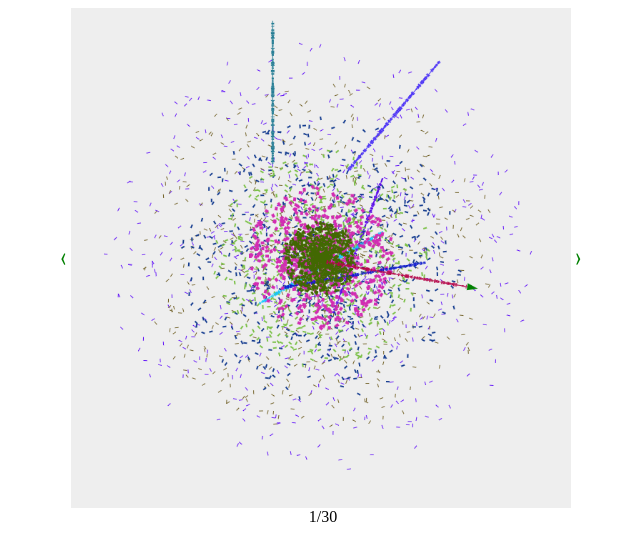
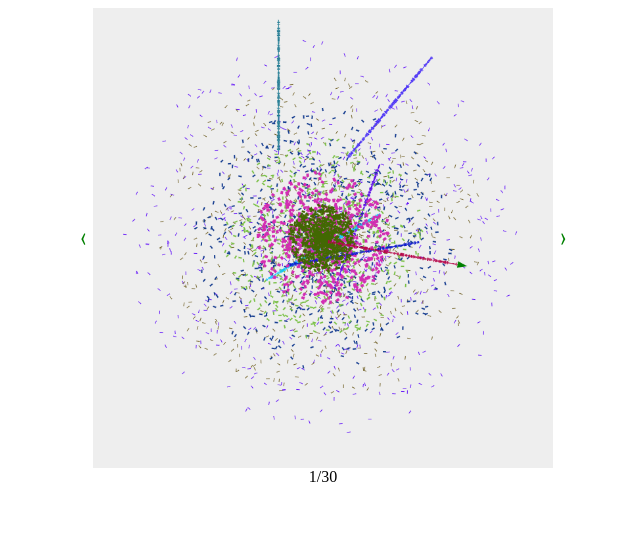
Before and after one commit to tumofreduclips/iframes, a plain HTML site: page PR1StrangeFunctions/index.html in a window 1280 px wide. Shown: the whole page, without its empty margins (317-957 px from the left). Drawn offline with Linux system fonts and the light colour scheme.

Commit message:
fix gallery

```diff
--- a/PR1StrangeFunctions/index.html
+++ b/PR1StrangeFunctions/index.html
@@ -12,6 +12,7 @@
         <div id="larrow">&#x2329;</div>
         <div id="img"></div>
         <div id="rarrow">&#x232A;</div>
+        <div class="clearfix"></div>
         <div id="number"></div>
     </div>
 
--- a/gallery/style.css
+++ b/gallery/style.css
@@ -1,29 +1,29 @@
 div{
     /* border:1px solid gray; */
     border-spacing: 0px;
+    box-sizing: border-box;
 }
 
 #gallery{
-    width: 535px;
+    width: 500px;
     margin:0 auto;
     min-height: 500px;
 }
 
 #img{
-    min-height: 500px;
+    min-height: 460px;
     float:left;
-    width:500px;
+    width: 460px;
     background: #9e9e9e2e no-repeat;
     background-size: cover;
     cursor:pointer;
-
 }
 
 #larrow , #rarrow{
-    width:15px;
+    width: 20px;
     float:left;
-    min-height: 500px;
-    line-height: 500px;
+    min-height: 460px;
+    line-height: 460px;
     /* background-color:blue; */
     text-align: center;
     font-weight: 900;
@@ -37,7 +37,12 @@ div{
 }
 
 #number{
-    width:535px;
+    width: 500px;
     height:15px;
     text-align: center;
 }
+
+.clearfix{
+    clear:both;
+    width:0;
+}
```
